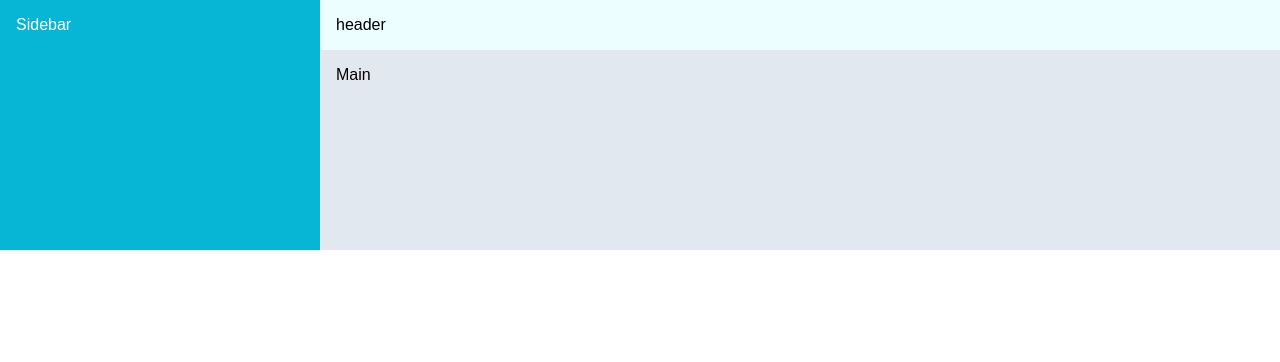
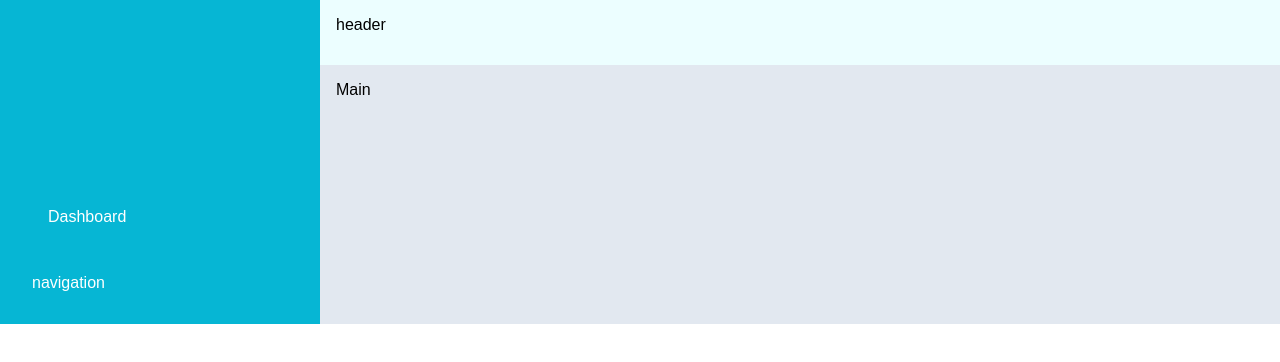
Before and after one commit to SamreenKausar/Dashboard, a plain HTML site: page index.html in a window 1280 px wide. Drawn offline with Linux system fonts and the light colour scheme.

Commit message:
Added logo and brand name

```diff
--- a/index.html
+++ b/index.html
@@ -7,7 +7,20 @@
 <body>
 <div class="container">
   <div class="header">header</div>
-  <div class="sidebar">Sidebar</div>
+  <div class="sidebar">
+    <div class="brand">
+      <div class="logo">
+        <div class="box1"></div>
+        <div class="box2"></div>
+        <div class="box3"></div>
+        <div class="box4"></div>
+      </div>
+      <div class="brandName"><p> Dashboard</p></div>
+   </div>
+    <div class="navigation">
+      navigation
+    </div>
+  </div>
   <div class="main">Main</div>
 </div>
 </body>
```
